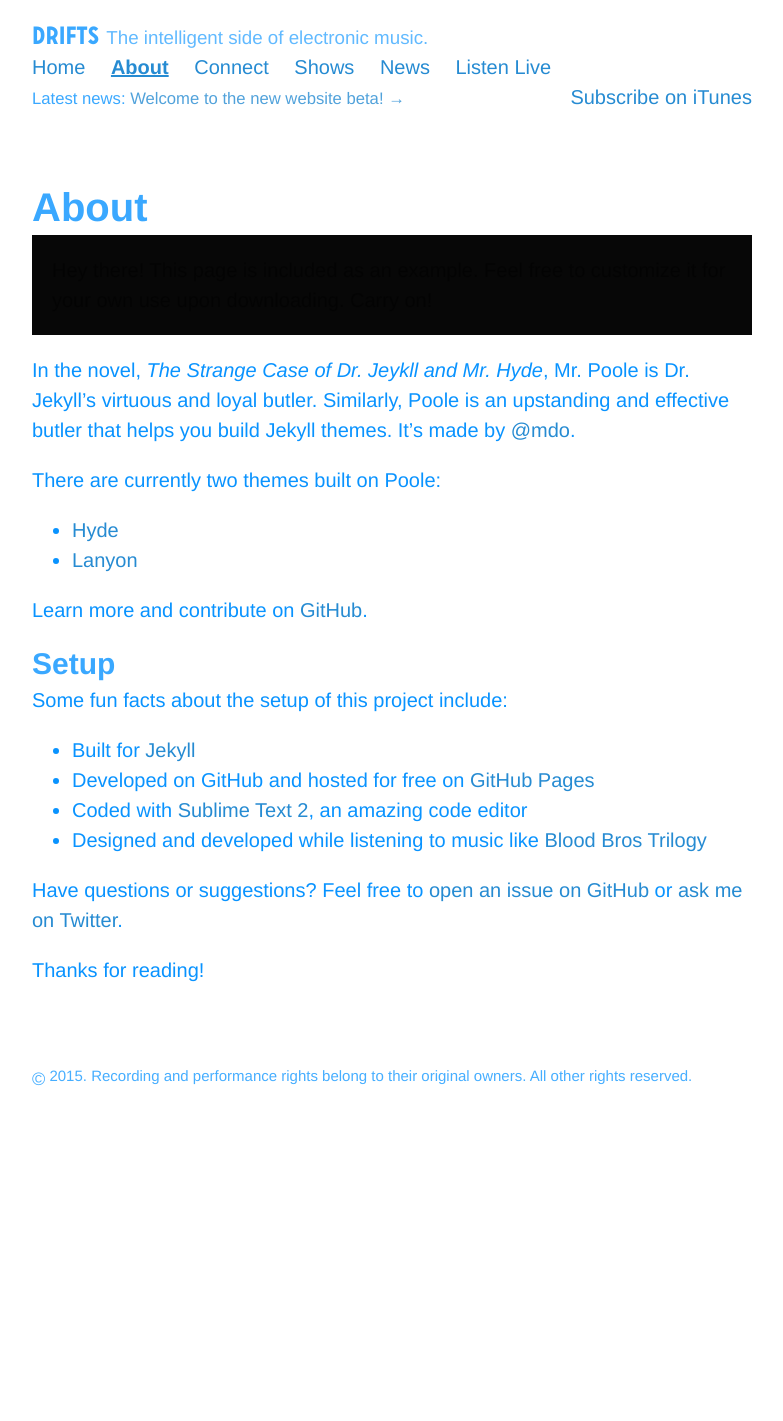
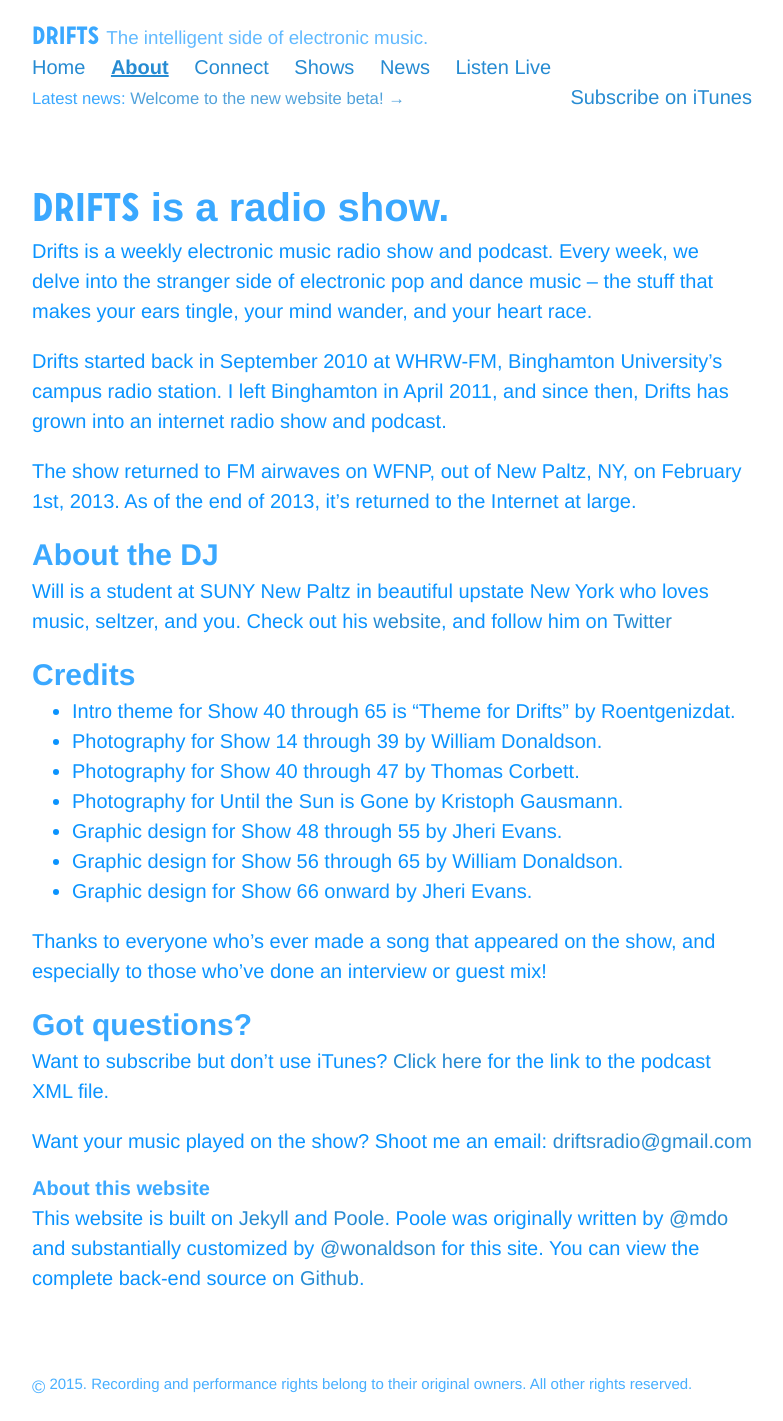
Before and after one commit to wonaldson/drifts.fm, a Jekyll site: the page built from about.md, in a window 1280 px wide. Shown: the whole page, without its empty margins (248-1031 px from the left). Built offline with Jekyll 4.4.1, drawn with Linux system fonts in a browser that asks for light colours; some web fonts are replaced; Markdown is read by kramdown in place of the engine named in the settings; before the commit the page ends 1113 px from its top, so only the background shows below that.

Commit message:
finally, an about page

```diff
--- a/about.md
+++ b/about.md
@@ -1,31 +1,37 @@
 ---
 layout: page
 title: About
-
+header-title: '<span class="drifts-logo">Drifts</span> is a radio show.'
 ---
 
-<p class="message">
-  Hey there! This page is included as an example. Feel free to customize it for your own use upon downloading. Carry on!
-</p>
+Drifts is a weekly electronic music radio show and podcast. Every week, we delve into the stranger side of electronic pop and dance music – the stuff that makes your ears tingle, your mind wander, and your heart race.
 
-In the novel, *The Strange Case of Dr. Jeykll and Mr. Hyde*, Mr. Poole is Dr. Jekyll's virtuous and loyal butler. Similarly, Poole is an upstanding and effective butler that helps you build Jekyll themes. It's made by [@mdo](https://twitter.com/mdo).
+Drifts started back in September 2010 at WHRW-FM, Binghamton University’s campus radio station. I left Binghamton in April 2011, and since then, Drifts has grown into an internet radio show and podcast.
 
-There are currently two themes built on Poole:
+The show returned to FM airwaves on WFNP, out of New Paltz, NY, on February 1st, 2013. As of the end of 2013, it’s returned to the Internet at large.
 
-* [Hyde](http://hyde.getpoole.com)
-* [Lanyon](http://lanyon.getpoole.com)
+## About the DJ
 
-Learn more and contribute on [GitHub](https://github.com/poole).
+Will is a student at SUNY New Paltz in beautiful upstate New York who loves music, seltzer, and you. Check out his [website](http://williamdonaldson.me), and follow him on [Twitter](https://twitter.com/wonaldson)
 
-## Setup
+## Credits
 
-Some fun facts about the setup of this project include:
+* Intro theme for Show 40 through 65 is “Theme for Drifts” by Roentgenizdat.
+* Photography for Show 14 through 39 by William Donaldson.
+* Photography for Show 40 through 47 by Thomas Corbett.
+* Photography for Until the Sun is Gone by Kristoph Gausmann.
+* Graphic design for Show 48 through 55 by Jheri Evans.
+* Graphic design for Show 56 through 65 by William Donaldson.
+* Graphic design for Show 66 onward by Jheri Evans.
 
-* Built for [Jekyll](http://jekyllrb.com)
-* Developed on GitHub and hosted for free on [GitHub Pages](https://pages.github.com)
-* Coded with [Sublime Text 2](http://sublimetext.org), an amazing code editor
-* Designed and developed while listening to music like [Blood Bros Trilogy](https://soundcloud.com/maddecent/sets/blood-bros-series)
+Thanks to everyone who’s ever made a song that appeared on the show, and especially to those who’ve done an interview or guest mix!
 
-Have questions or suggestions? Feel free to [open an issue on GitHub](https://github.com/poole/issues/new) or [ask me on Twitter](https://twitter.com/mdo).
+## Got questions?
 
-Thanks for reading!
+Want to subscribe but don’t use iTunes? [Click here](http://feeds.feedburner.com/drifts) for the link to the podcast XML file.
+
+Want your music played on the show? Shoot me an email: [driftsradio@gmail.com](mailto:driftsradio@gmail.com?title=I%20love%20Drifts!)
+
+#### About this website
+
+This website is built on [Jekyll](http://jekyllrb.com) and [Poole](https://github.com/poole). Poole was originally written by [@mdo](https://twitter.com/mdo) and substantially customized by [@wonaldson](https://twitter.com/wonaldson) for this site. You can view the complete back-end source on [Github](http://github.com/wonaldson/drifts.fm).
```
